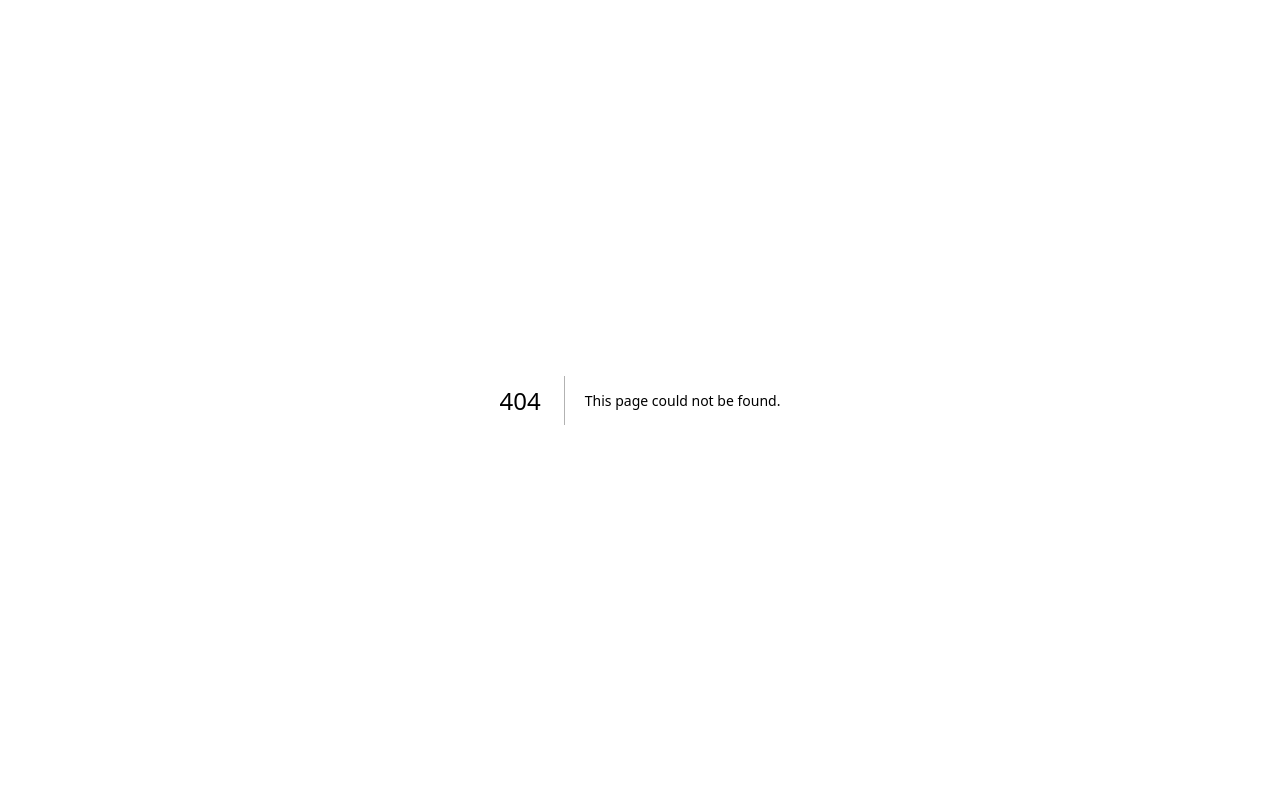
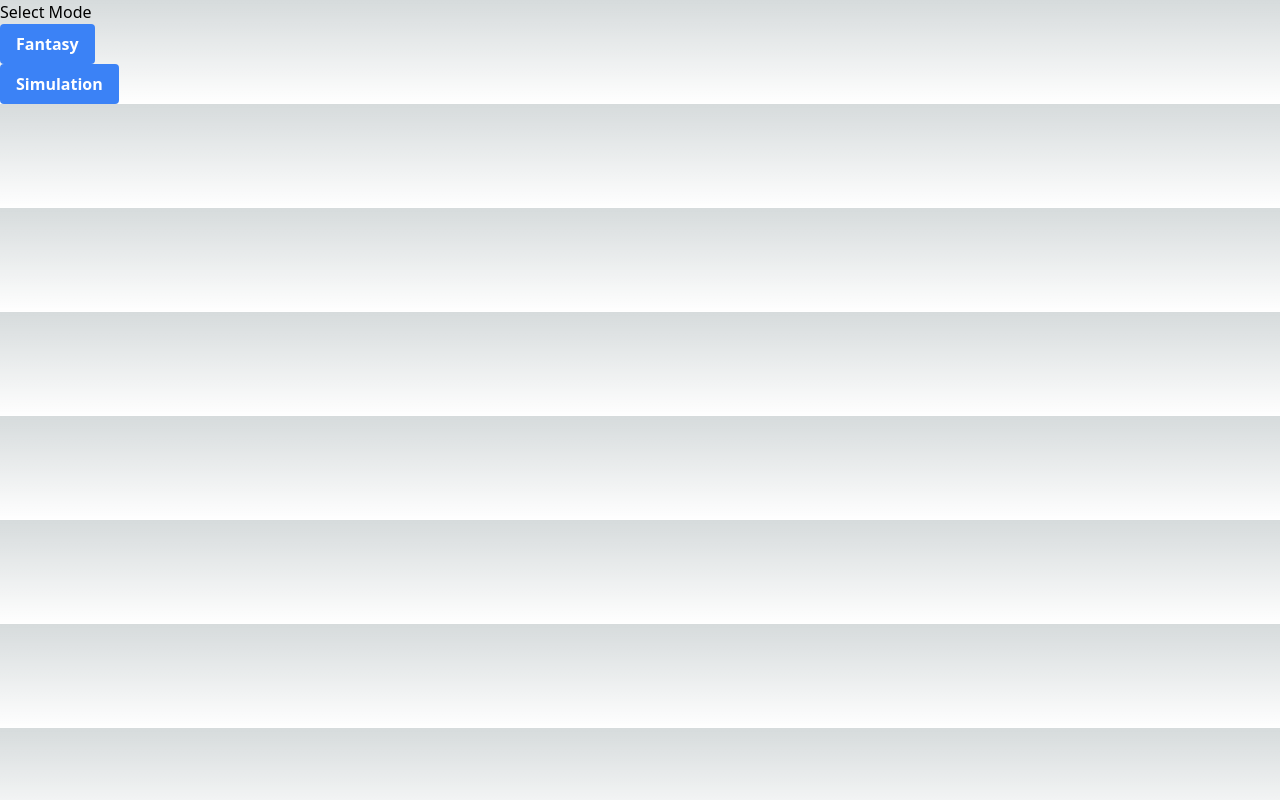
Before and after one commit to emanpecson/nba-fantasy-league, a Next.js app: page /1/menu/newLeague in a window 1280 px wide. Before the commit this address had no page. Built offline with nearby package versions, Linux system fonts and the light colour scheme.

Commit message:
setup basic mode selection for new league config

```diff
--- a/src/app/(userAuth)/layout.tsx
+++ b/src/app/(userAuth)/layout.tsx
@@ -1,4 +1,4 @@
-import '../globals.css'
+// import '../globals.css' // maybe i don't have to import if already imported from root layout
 
 export default function Layout({ children }: { children: React.ReactNode; }) {
 	return(
--- /dev/null
+++ b/src/app/[userId]/menu/layout.tsx
@@ -0,0 +1,9 @@
+// export default async function Layout(props: { children: React.ReactNode, leagueModal: React.ReactNode; }) {
+export default async function Layout({ children }: { children: React.ReactNode; }) {
+	return(
+		<>
+			{ children }
+			{/* { props.leagueModal } */}
+		</>
+	)
+}
--- /dev/null
+++ b/src/app/[userId]/menu/loadLeague/page.tsx
@@ -0,0 +1,9 @@
+// import { Modal } from 'components/modal';
+
+export default function loadLeague() {
+	return(
+		<h1>
+			load league
+		</h1>
+	)
+}
--- /dev/null
+++ b/src/app/[userId]/menu/newLeague/page.tsx
@@ -0,0 +1,46 @@
+'use client';
+
+import React, { useState } from 'react';
+
+// the configs are contingent to whether the user selects:
+// fantasy or simulation mode
+export default function newLeague() {
+	// const [mode, setMode] = useState('');
+	const [ftsyMode, setFtsyMode] = useState(false);
+	const [simMode, setSimMode] = useState(false);
+
+	const showFtsyConfigs = () => {
+		setFtsyMode(true);
+		setSimMode(false);
+	}
+
+	const showSimConfigs = () => {
+		setSimMode(true);
+		setFtsyMode(false);
+	}
+
+	return(
+		<div>
+			<p>Select Mode</p>
+
+			<div>
+				<button type="button" onClick={showFtsyConfigs} className="bg-blue-500 hover:bg-blue-700 text-white font-bold py-2 px-4 rounded">
+					Fantasy
+				</button>
+			</div>
+			<div>
+				<button type="button" onClick={showSimConfigs} className="bg-blue-500 hover:bg-blue-700 text-white font-bold py-2 px-4 rounded">
+					Simulation
+				</button>
+			</div>
+
+			{ ftsyMode && (
+				"ftsy mode"
+			)}
+
+			{ simMode && (
+				"sim mode"
+			) }
+		</div>
+	)
+}
--- a/src/app/[userId]/menu/page.tsx
+++ b/src/app/[userId]/menu/page.tsx
@@ -1,7 +1,17 @@
+import Link from "next/link"
+
 export default function Menu({ params }) {
 	return(
 		<div>
-			{ params.userId }
+			<div>
+				{ params.userId }
+			</div>
+			<div>
+				<Link href={`/${params.userId}/menu/loadLeague`}>Load League</Link>
+			</div>
+			<div>
+				<Link href={`/${params.userId}/menu/newLeague`}>New League</Link>
+			</div>
 		</div>
 	)
 }
--- a/src/lib/user/verifyUser.tsx
+++ b/src/lib/user/verifyUser.tsx
@@ -3,7 +3,7 @@ import { getUsers } from './getUsers';
 
 // look into caching
 export async function verifyUser(event: React.FormEvent) {
-	event.preventDefault();
+	// event.preventDefault();
 	const formData = new FormData(event.target);
 
 	try {
```
Also changed, not shown: 1 other file (tests, documents, lock files or other folders).
